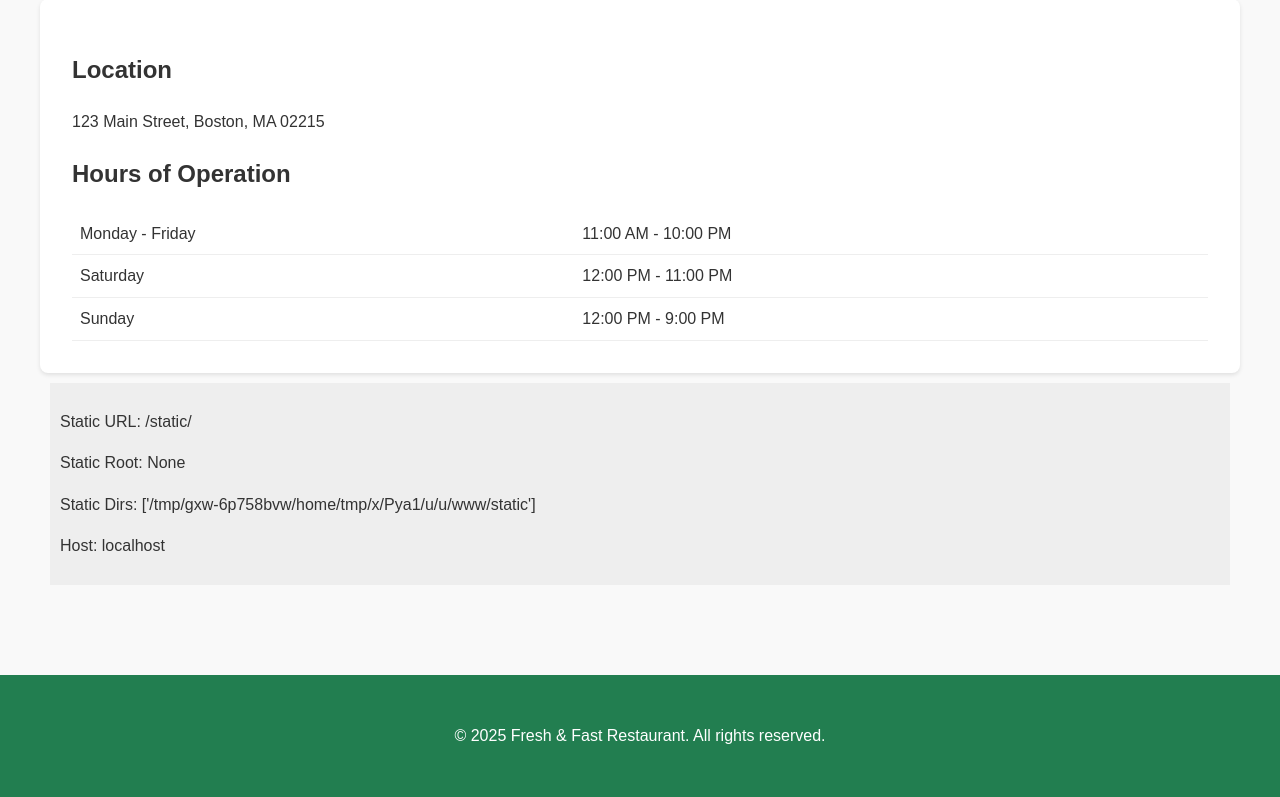
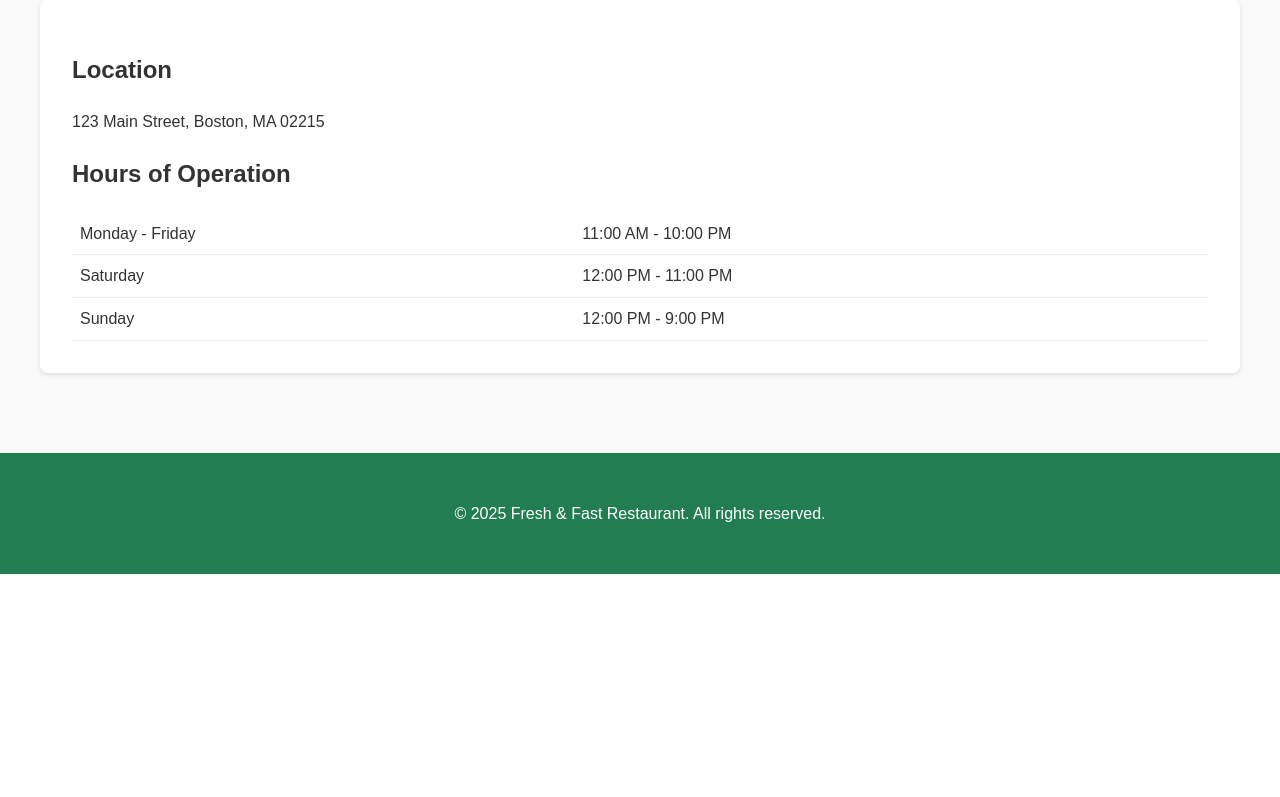
Before and after one commit to mlxs01/cs412, a Django app: page /main/ in a window 1280 px wide. Shown: the part 1891-2688 px from the top of the page. After the commit the page ends 2465 px from the top, so only its background shows below. Run offline with Django 5.2, Linux system fonts and the light colour scheme.

Commit message:
fixed bug, removed debugging code

```diff
--- /dev/null
+++ b/a4_url.txt
@@ -0,0 +1 @@
+https://cs-webapps.bu.edu/mlxs/main/
--- a/restaurant/templates/restaurant/main.html
+++ b/restaurant/templates/restaurant/main.html
@@ -33,13 +33,4 @@ Extends the base template.
         </tr>
     </table>
 </section>
-
-{% if debug %}
-<div style="background: #eee; padding: 10px; margin: 10px;">
-    <p>Static URL: {{ debug.STATIC_URL }}</p>
-    <p>Static Root: {{ debug.STATIC_ROOT }}</p>
-    <p>Static Dirs: {{ debug.STATICFILES_DIRS }}</p>
-    <p>Host: {{ debug.HOST }}</p>
-</div>
-{% endif %}
 {% endblock %}
--- a/restaurant/views.py
+++ b/restaurant/views.py
@@ -36,14 +36,6 @@ MENU_PRICES = {
     'Bacon': 2.00
 }
 
-def debug_context(request):
-    return {
-        'STATIC_URL': settings.STATIC_URL,
-        'STATIC_ROOT': settings.STATIC_ROOT,
-        'STATICFILES_DIRS': settings.STATICFILES_DIRS,
-        'HOST': request.get_host()
-    }
-
 # Logic for main page
 def main(request):
     """
@@ -57,8 +49,7 @@ def main(request):
     """
 
     context = {
-        'img': random.choice(img_list),
-        'debug': debug_context(request),
+        'img': random.choice(img_list)
     }
     return render(request, 'restaurant/main.html', context)
 
```
